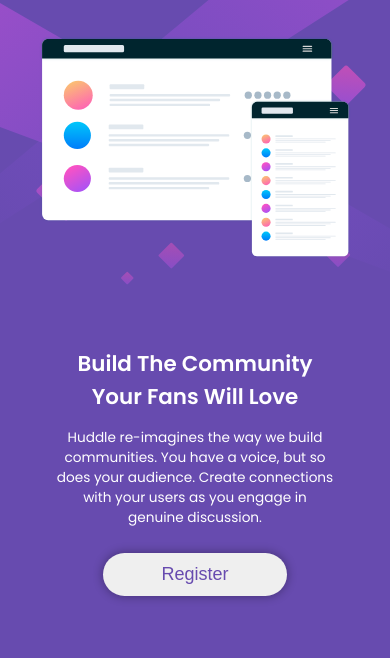
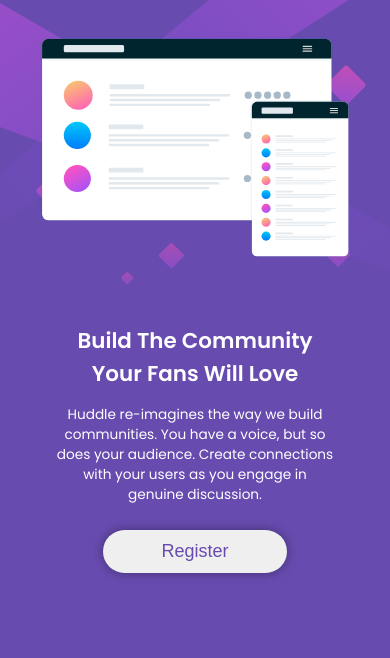
Before and after one commit to YasenYanev/huddle-landing-page, a plain HTML site: page index.html in a window 390 px wide. Shown: the part 103-761 px from the top of the page. Drawn offline with nearby package versions, Linux system fonts and the light colour scheme.

Commit message:
Mobile version updated

```diff
--- a/style.css
+++ b/style.css
@@ -217,6 +217,7 @@
     main img {
         object-fit: contain;
         margin-right: 0;
+        margin-bottom: 65px;
         width: 80vw;
     }
     main section {
@@ -225,6 +226,8 @@
         flex-direction: column;
         justify-content: center;
         align-items: center;
+        margin-top: 0;
+        margin-bottom: auto;
     }
     main h1 {
         text-align: center;
```
Also changed, not shown: images/Screenshot-mobile.png (added), 1 other file.
